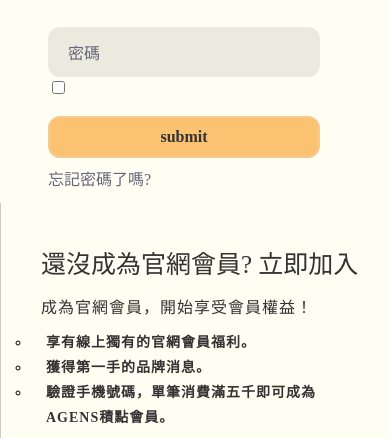
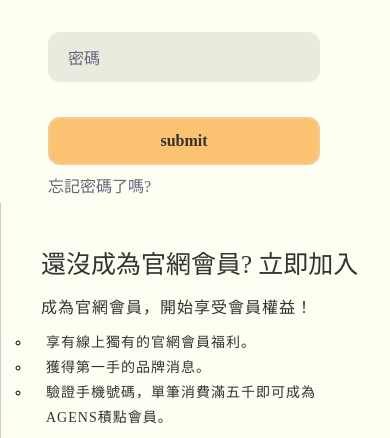
Before and after one commit to ericcai0814/18_web, a plain HTML site: page Register_Login.html in a window 390 px wide. Shown: the part 328-766 px from the top of the page. Drawn offline with nearby package versions, Linux system fonts and the light colour scheme.

Commit message:
project_1114_02

```diff
--- a/Register_Login.html
+++ b/Register_Login.html
@@ -115,9 +115,6 @@
                             <div class="cut"></div>
                             <label for="password" class="placeholder">密碼</label>
                         </div>
-                            <div class="remember_account">
-                                <input type="checkbox" name="remember account" class="checkbox start_way">
-                            </div>
                             <button type="submit" class="submit button-27">submit</button>
                             <a href="#" class="forgot_code start_way">忘記密碼了嗎?</a>
                     </div>
--- a/css/08_Register_Login_style.css
+++ b/css/08_Register_Login_style.css
@@ -76,7 +76,7 @@ body{
 }
 /* 控制password margin top */
 .mt2 {
-    margin-top: 30px;
+    margin-top: 35px;
 }
 
 .input {
@@ -90,7 +90,6 @@ body{
     outline: 0;
     padding: 4px 20px 0;
     width: 100%;
-    margin-bottom: 10px;
 }
 .cut {
     border-radius: 10px;
@@ -140,9 +139,10 @@ body{
 .submit {
     border-radius: 12px;
     box-sizing: border-box;
-    margin-top: 15px;
+    margin-top: 35px;
     margin-bottom: 10px;
     width: 100%;
+    height: 48px;
 }
 
 
@@ -180,7 +180,8 @@ body{
     margin-bottom: 10px;
 }
 .right_text ul li h5{
-    font-weight: 600;
+    font-size: 16px;
+    margin-left: 10px;
 }
 .right_text a{
     margin-top: 10px;
```
Also changed, not shown: css/01_index_style.css (+9 -3 lines), index.html (+2 -0 lines), 4 other files.
